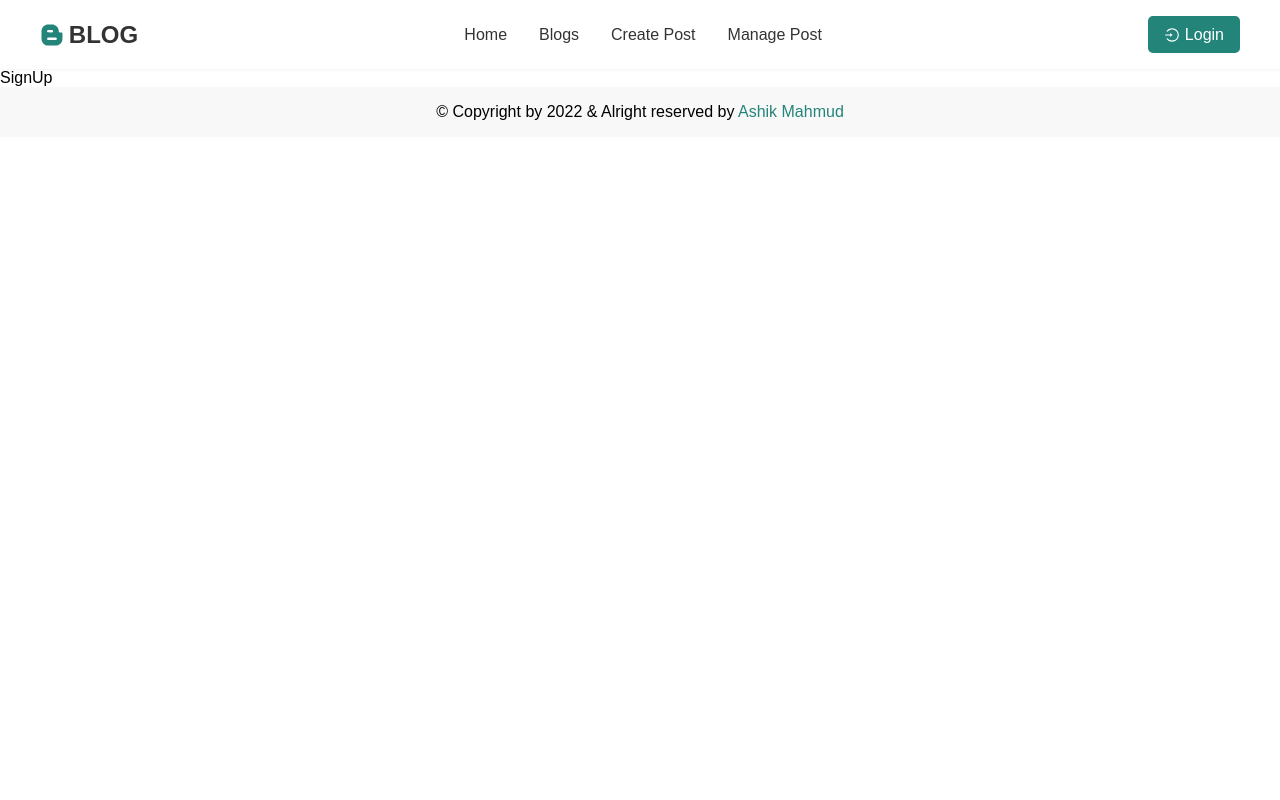
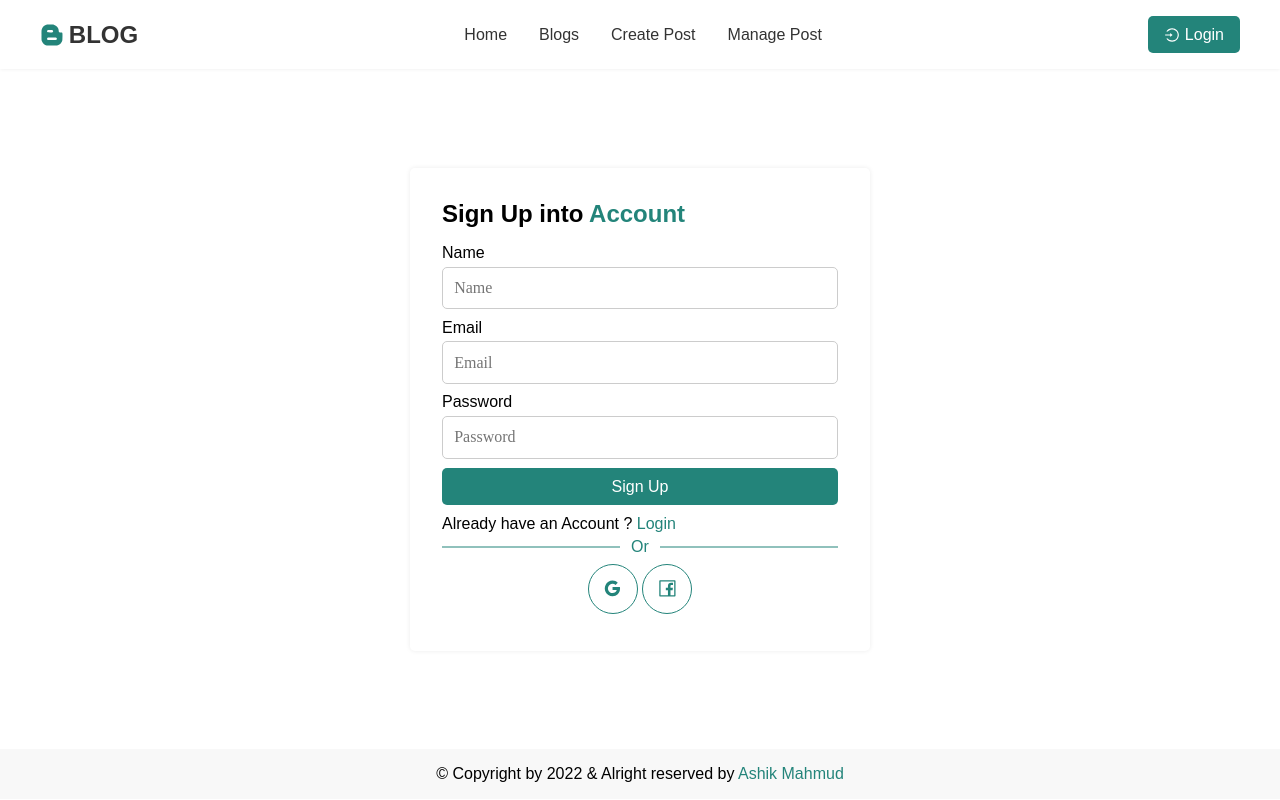
Before and after one commit to Ashik-Mahmud/nodejs-blogs-app-with-mongodb, a React (Create React App) app: page /sign-up in a window 1280 px wide. Built offline with nearby package versions, Linux system fonts and the light colour scheme.

Commit message:
added sign up and loginsystem using firebsae

```diff
--- a/src/Pages/Login/SignUp/SignUp.jsx
+++ b/src/Pages/Login/SignUp/SignUp.jsx
@@ -1,7 +1,44 @@
 import React from "react";
+import { Link } from "react-router-dom";
+import SocialLogin from "../SocialLogin/SocialLogin";
+const SignUp = () => {
+  return (
+    <section className="sign-up-container">
+      <form className="form-wrapper">
+        <h2>
+          Sign Up into <span className="colorize">Account</span>
+        </h2>
+        <div className="input-group">
+          <label htmlFor="name">Name</label>
+          <input type="text" placeholder="Name" name="name" id="name" />
+        </div>
+        <div className="input-group">
+          <label htmlFor="email">Email</label>
+          <input type="email" placeholder="Email" name="Email" id="email" />
+        </div>
+        <div className="input-group">
+          <label htmlFor="password">Password</label>
+          <input
+            type="password"
+            placeholder="Password"
+            name="Password"
+            id="password"
+          />
+        </div>
 
-const SignUp = () => {
-  return <div>SignUp</div>;
+        <div className="input-group">
+          <button className="btn btn-primary">Sign Up</button>
+        </div>
+        <p>
+          Already have an Account ?{" "}
+          <Link to="/login" className="colorize">
+            Login
+          </Link>
+        </p>
+        <SocialLogin />
+      </form>
+    </section>
+  );
 };
 
 export default SignUp;
--- a/src/Pages/Login/SocialLogin/SocialLogin.jsx
+++ b/src/Pages/Login/SocialLogin/SocialLogin.jsx
@@ -1,12 +1,16 @@
 import React from "react";
-
+import { AiOutlineFacebook, AiOutlineGoogle } from "react-icons/ai";
 const SocialLogin = () => {
   return (
     <div className="social-login">
       <div className="line">Or</div>
       <div className="btn-group">
-        <button>Google</button>
-        <button>Facebook</button>
+        <button>
+          <AiOutlineGoogle />
+        </button>
+        <button>
+          <AiOutlineFacebook />
+        </button>
       </div>
     </div>
   );
--- a/src/Pages/Login/style.css
+++ b/src/Pages/Login/style.css
@@ -40,3 +40,48 @@
 .form-wrapper p {
   margin: 0.3rem 0rem;
 }
+
+.social-login {
+  margin: 0.3rem 0rem;
+  position: relative;
+}
+.line {
+  text-align: center;
+  color: var(--primary-color);
+  position: relative;
+}
+.line::after,
+.line::before {
+  content: "";
+  width: 45%;
+  height: 1px;
+  background-color: var(--primary-color);
+  display: block;
+  position: absolute;
+  top: 50%;
+  transform: translateY(-50%);
+}
+.line::before {
+  right: 0%;
+}
+.btn-group {
+  text-align: center;
+  position: relative;
+  display: flex;
+  gap: 0.3rem;
+  align-items: center;
+  justify-content: center;
+  margin-top: 0.5rem;
+}
+.btn-group button {
+  width: 50px;
+  height: 50px;
+  border: 1px solid var(--primary-color);
+  font-size: 1.3rem;
+  color: var(--primary-color);
+  border-radius: 50%;
+  cursor: pointer;
+  background: transparent;
+  display: grid;
+  place-items: center;
+}
```
